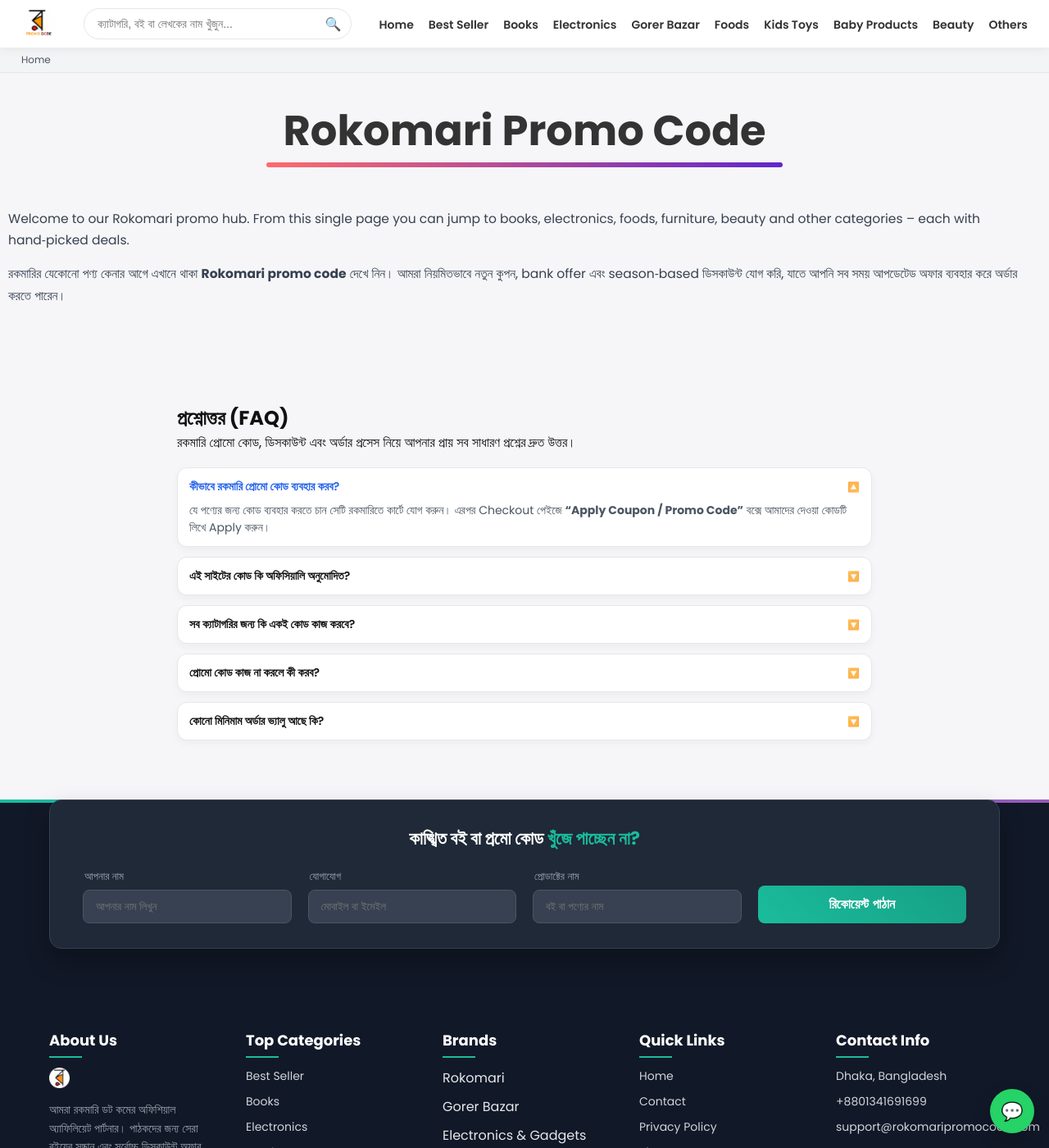
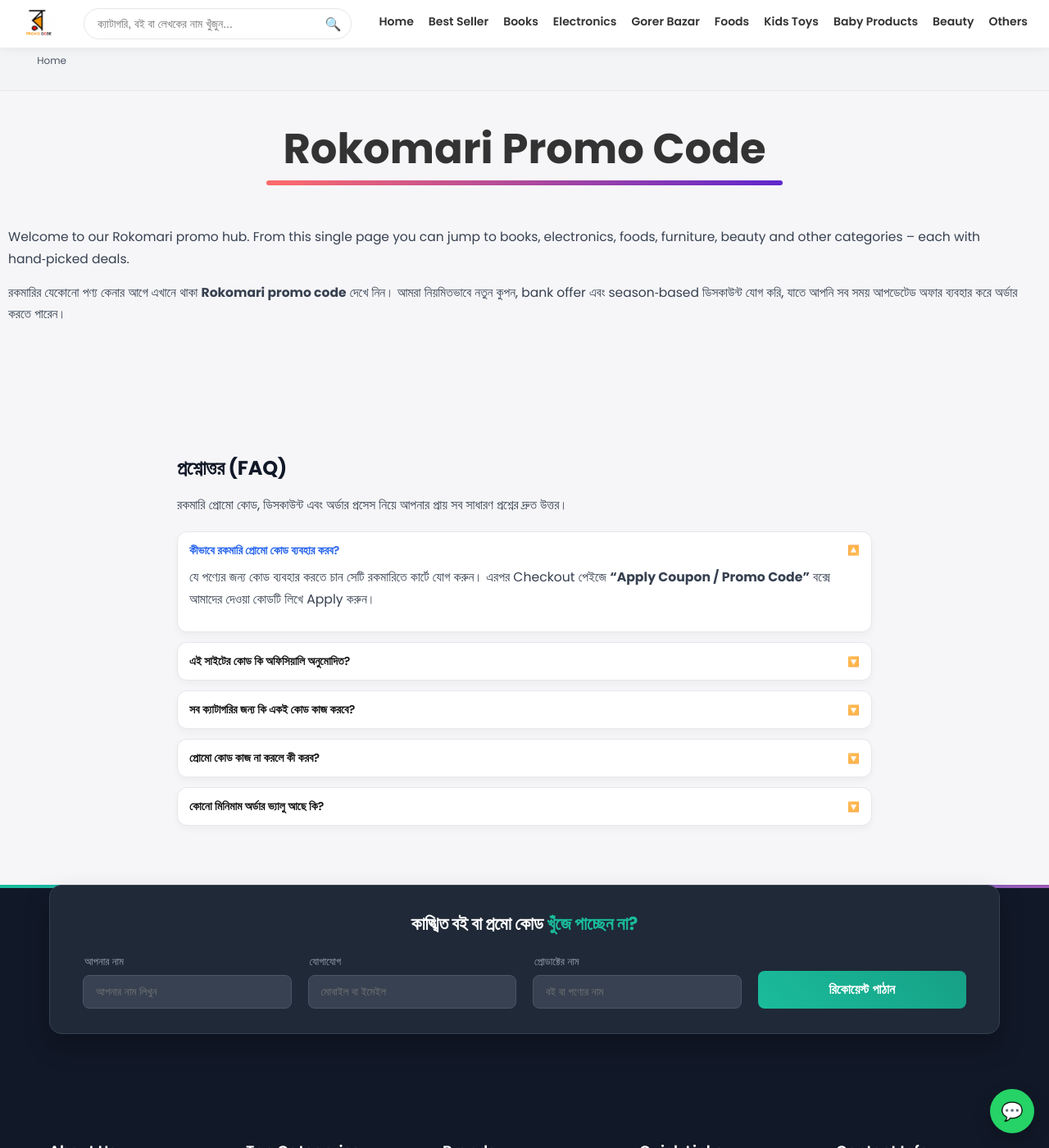
Before and after one commit to RokomariPromoCode/rokomaripromocode.github.io, a Jekyll site: the page built from index.md, in a window 1280 px wide and 1400 px high. Shown: the whole window at 82% size. Built offline with Jekyll 4.4.1, drawn with Linux system fonts in a browser that asks for light colours.

Commit message:
Update styles.css

```diff
--- a/assets/styles.css
+++ b/assets/styles.css
@@ -868,78 +868,66 @@
 }
 
 /* =========================================
-   MD page typography (content inside <main>)
-   For: About / How to use / Types sections
+   Global typography for Markdown / page text
+   (does NOT affect cards or header/footer)
    ========================================= */
 
-/* Layout: keep text in a comfortable width */
-#main > h2,
-#main > h3,
-#main > p,
-#main > ul,
-#main > ol {
-  max-width: 900px;
-  margin-left: auto;
-  margin-right: auto;
-}
-
-/* H2 headings (section titles) */
-#main > h2 {
-  font-size: 1.45rem;          /* ~23px */
+/* Section headings (e.g. About / How to Use) */
+h2 {
+  font-size: 1.5rem;            /* ~24px on desktop */
   font-weight: 700;
   margin-top: 2.4rem;
   margin-bottom: 0.9rem;
-  color: #111827;              /* dark grey, not pure black */
+  color: #111827;
   letter-spacing: -0.01em;
 }
 
-/* H3 headings (sub-section titles) */
-#main > h3 {
-  font-size: 1.18rem;          /* ~19px */
+/* Sub-section headings */
+h3 {
+  font-size: 1.2rem;            /* ~19px */
   font-weight: 600;
   margin-top: 1.9rem;
   margin-bottom: 0.7rem;
   color: #1f2933;
 }
 
-/* Paragraphs */
-#main > p {
-  font-size: 0.98rem;          /* ~15.5px */
+/* Normal paragraphs */
+p {
+  font-size: 0.98rem;           /* ~15.5px */
   line-height: 1.75;
   color: #374151;
   margin-bottom: 0.85rem;
 }
 
-/* Tighten spacing between consecutive paragraphs */
-#main > p + p {
-  margin-top: 0.1rem;
+/* If there are multiple paragraphs in a row, keep them close */
+p + p {
+  margin-top: 0.15rem;
 }
 
-/* Lists in MD content */
-#main > ul,
-#main > ol {
-  padding-left: 1.2rem;
-  margin-bottom: 0.9rem;
+/* Optional: lists in Markdown text */
+ul,
+ol {
   font-size: 0.97rem;
   line-height: 1.7;
   color: #374151;
+  margin: 0 0 0.9rem 1.2rem;
 }
 
-#main > ul li,
-#main > ol li {
+ul li,
+ol li {
   margin-bottom: 0.35rem;
 }
 
-/* Slightly smaller on mobile so it doesn’t look too big */
+/* Slightly smaller on mobile so it feels balanced */
 @media (max-width: 640px) {
-  #main > h2 {
+  h2 {
     font-size: 1.3rem;
     margin-top: 2rem;
   }
-  #main > h3 {
+  h3 {
     font-size: 1.05rem;
   }
-  #main > p {
+  p {
     font-size: 0.95rem;
   }
 }
```
